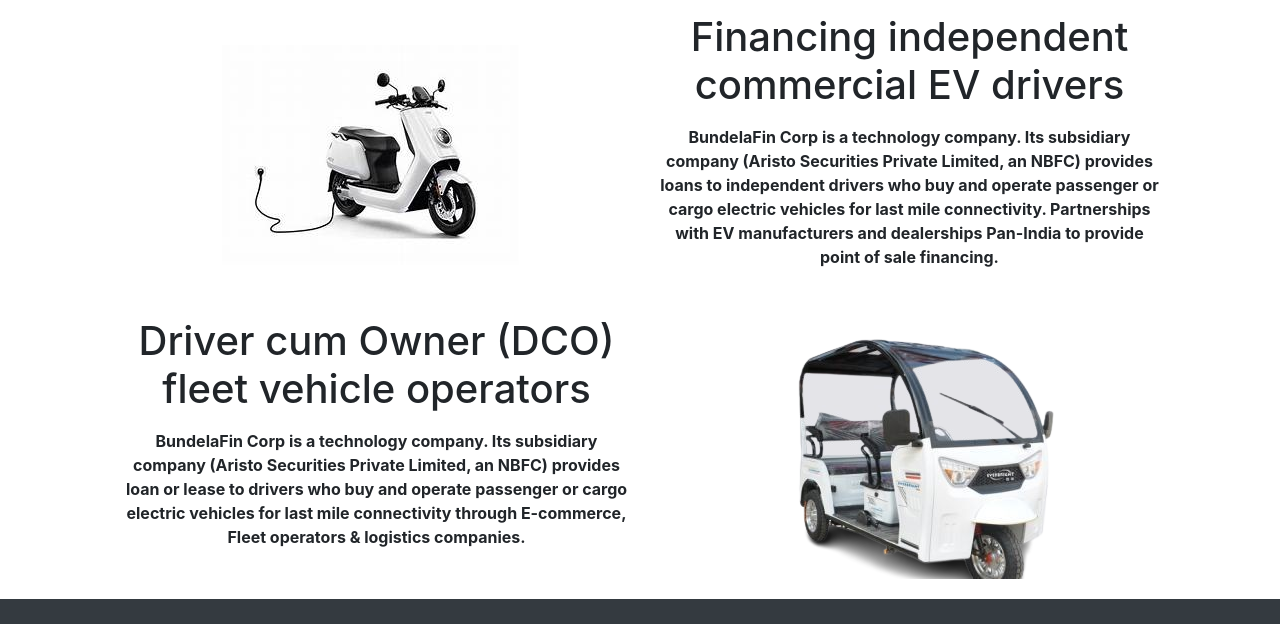
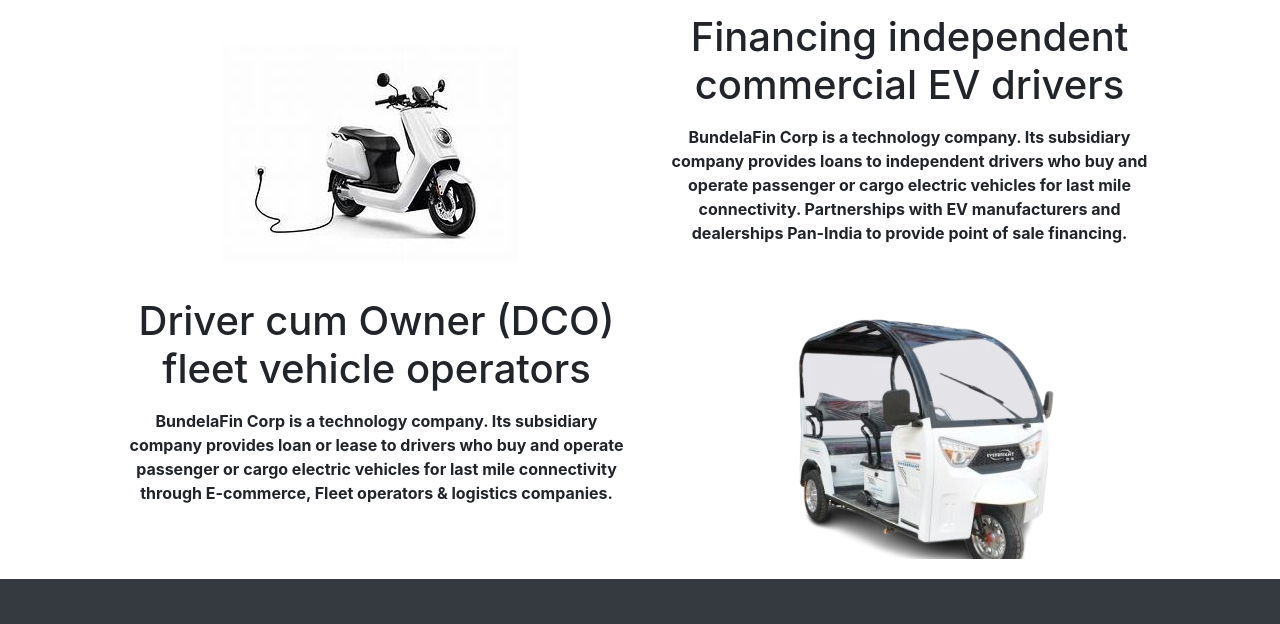
Before and after one commit to SANTO-C96/bundelafincorp, a plain HTML site: page BundelaBasicProject_frontend123/index.html in a window 1280 px wide. Shown: the part 820-1444 px from the top of the page. Drawn offline with nearby package versions, Linux system fonts and the light colour scheme.

Commit message:
Update index.html

```diff
--- a/BundelaBasicProject_frontend123/index.html
+++ b/BundelaBasicProject_frontend123/index.html
@@ -268,7 +268,7 @@
             <div class="text-center mt-3">
                 <h1 class="font-bold text-3xl">Financing independent commercial EV drivers</h1>
             </div>
-            <p class="text-center mt-3 font-weight-bold text-xl">BundelaFin Corp is a technology company. Its subsidiary company (Aristo Securities Private Limited, an NBFC) provides loans to independent drivers who buy and operate passenger or cargo electric vehicles for last mile connectivity. Partnerships with EV manufacturers and dealerships Pan-India to provide point of sale financing.</p>
+            <p class="text-center mt-3 font-weight-bold text-xl">BundelaFin Corp is a technology company. Its subsidiary company provides loans to independent drivers who buy and operate passenger or cargo electric vehicles for last mile connectivity. Partnerships with EV manufacturers and dealerships Pan-India to provide point of sale financing.</p>
         </div>
     </div>
     <div class="row m-3 ml-4">
@@ -277,7 +277,7 @@
             <div class="text-center mt-3">
                 <h1 class="font-bold text-3xl">Driver cum Owner (DCO) fleet vehicle operators</h1>
             </div>
-            <p class="text-center mt-3 font-weight-bold text-xl">BundelaFin Corp is a technology company. Its subsidiary company (Aristo Securities Private Limited, an NBFC) provides loan or lease to drivers who buy and operate passenger or cargo electric vehicles for last mile connectivity through E-commerce, Fleet operators & logistics companies.</p>
+            <p class="text-center mt-3 font-weight-bold text-xl">BundelaFin Corp is a technology company. Its subsidiary company  provides loan or lease to drivers who buy and operate passenger or cargo electric vehicles for last mile connectivity through E-commerce, Fleet operators & logistics companies.</p>
         </div>
         <!-- Fourth Column -->
         <div class="col-md-6">
```
